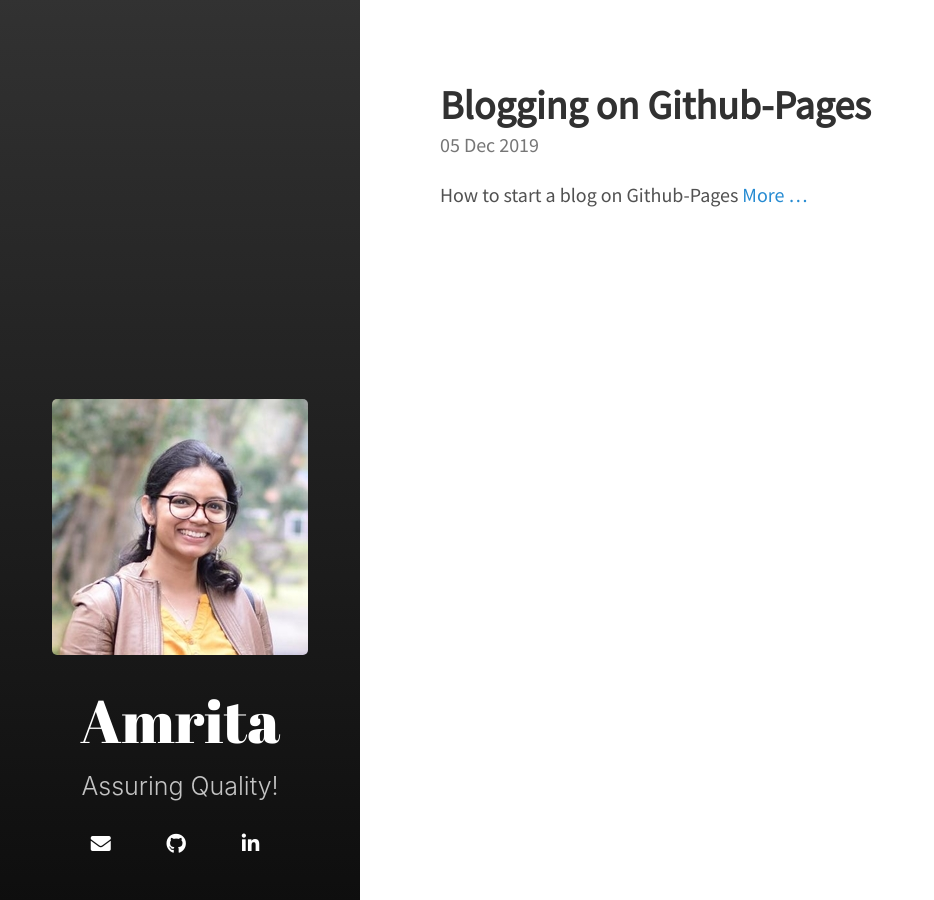
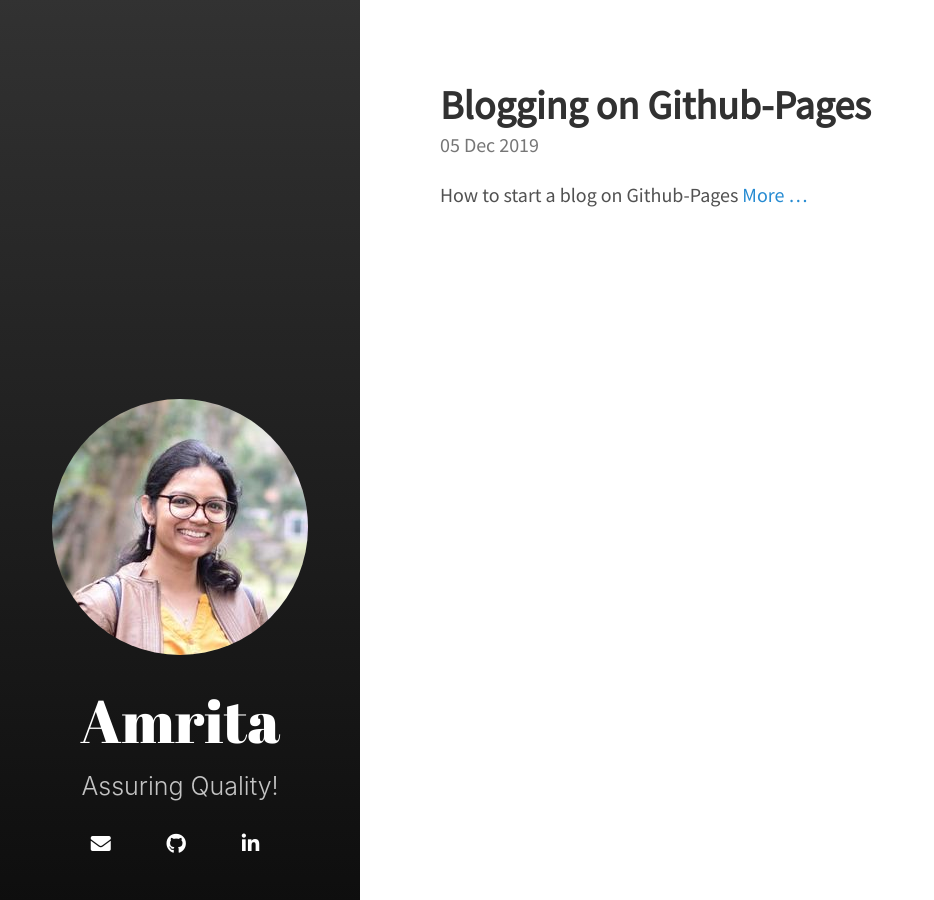
Before and after one commit to amr1ta/amr1ta.github.io, a Jekyll site: the page built from index.html, in a window 1280 px wide. Shown: the whole page, without its empty margins (0-934 px from the left). Built offline with Jekyll 4.4.1, drawn with Linux system fonts in a browser that asks for light colours; nearby versions of some CDN libraries; the list of posts is cut into pages by our own code.

Commit message:
circle avatar

```diff
--- a/_sass/hydeout/_layout.scss
+++ b/_sass/hydeout/_layout.scss
@@ -136,6 +136,7 @@ body {
 .home #headshot {
   display: inline;
   max-width: 50%;
+  border-radius: 50%;
 }
 
 // Duck-tape fix
@@ -174,6 +175,7 @@ body {
     #headshot {
       display: inline;
       max-width: 100%;
+      border-radius: 50%;
     }
   }
 
```
Also changed, not shown: assets/woman.jpg, assets/woman1.png (deleted).
